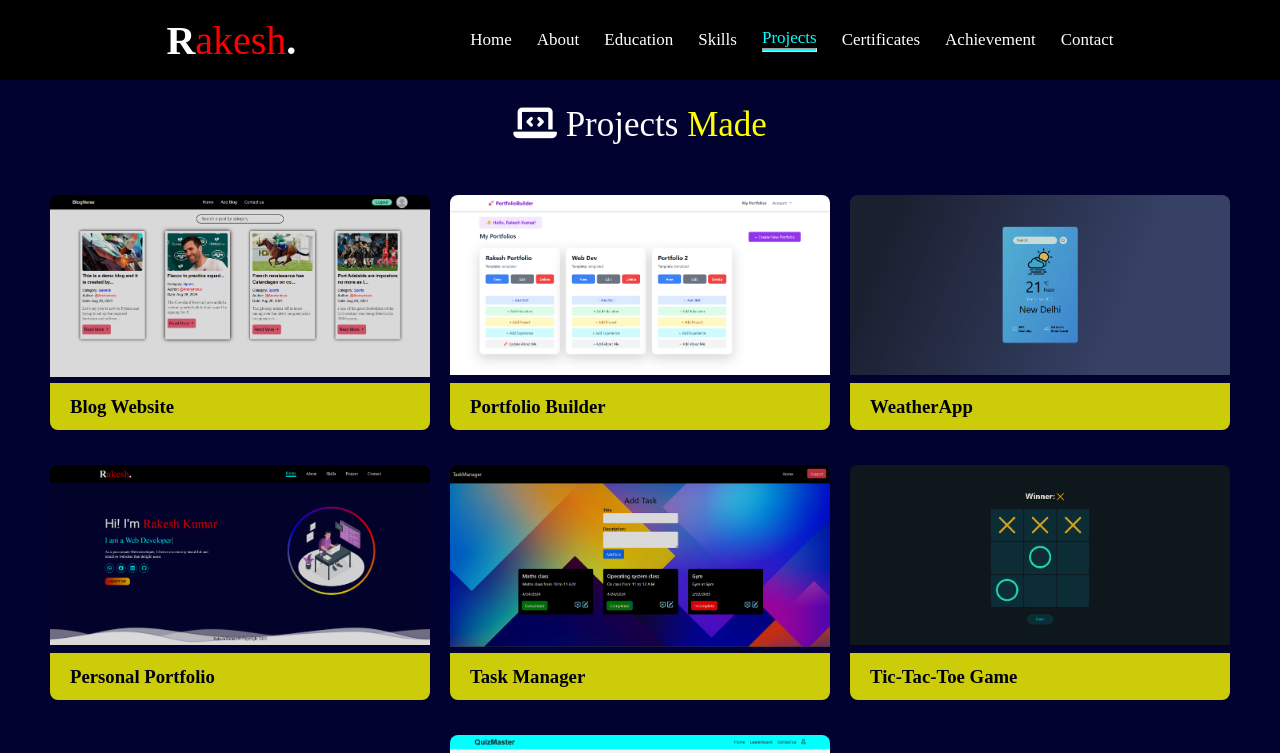
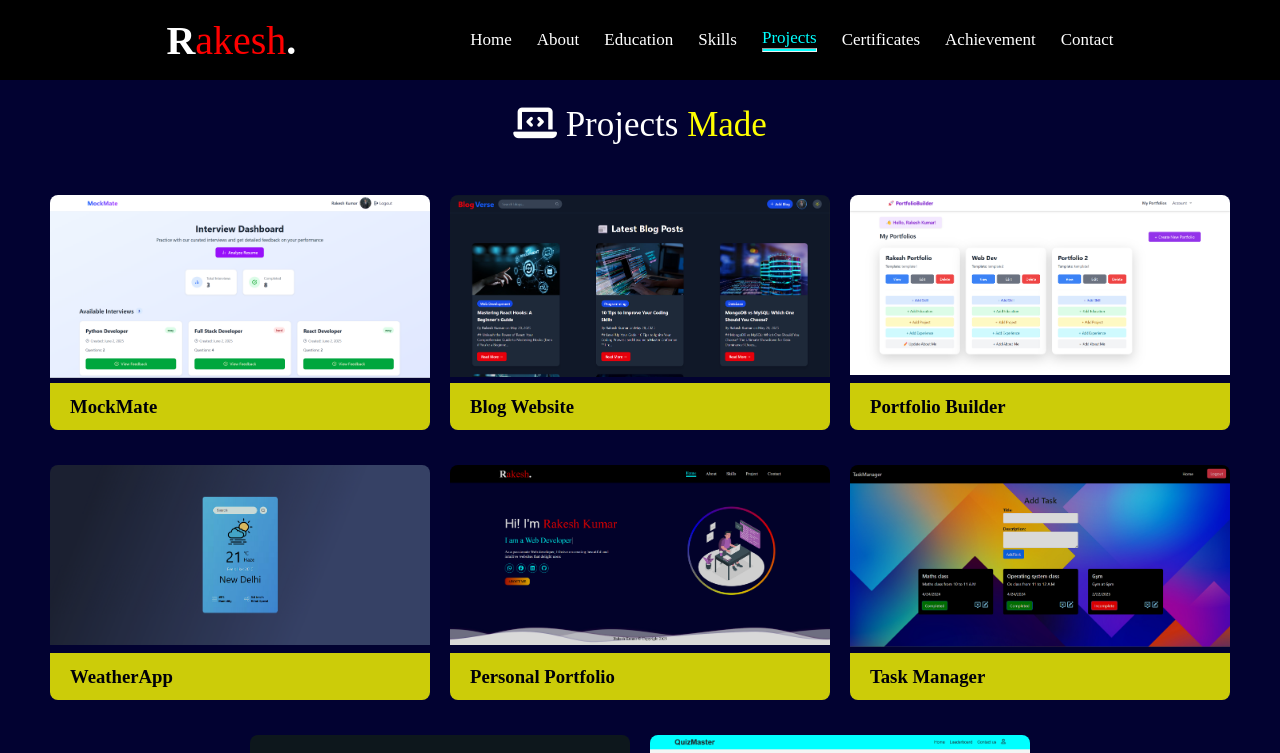
Before and after one commit to Rakesh-Git123/Portfolio-Website, a React (Create React App) app: page /project in a window 1280 px wide. Shown: the top 753 px of the page. Built offline with nearby package versions, Linux system fonts and the light colour scheme.

Commit message:
added projects

```diff
--- a/src/data/projectData.js
+++ b/src/data/projectData.js
@@ -5,14 +5,22 @@ import image4 from "../images/project4.png"
 import image5 from "../images/project5.png"
 import image6 from "../images/project6.png"
 import image7 from "../images/project7.png"
+import image8 from "../images/project8.png"
 
 const projectData=[
     {
-        name:"Blog Website",
-        description:"This is a  blog website, built with React, Express, Node.js, and MongoDB, allows users to create, read, update, and delete blog posts with images, comments, and authentication features",
-        image:image1,
-        view:"#",
-        code:"#"
+        name: "MockMate",
+        description: "AI-powered mock interview platform with Google login, voice-to-text answers, AI feedback, and resume scoring using Gemini API.",
+        image: image8,
+        view: "http://mockmatepro.netlify.app/",
+        code: "https://github.com/Rakesh-Git123/MockMate"
+    },
+    {
+        name: "Blog Website",
+        description: "A full-stack blog app using MERN with JWT auth, image uploads, comments, likes, AI-based summary & translation using Gemini API.",
+        image: image1,
+        view: "https://blogverseblogs.netlify.app/",
+        code: "https://github.com/Rakesh-Git123/BlogVerse"
     },
     {
         name:"Portfolio Builder",
```
Also changed, not shown: src/images/project1.png, src/images/project8.png (added).
